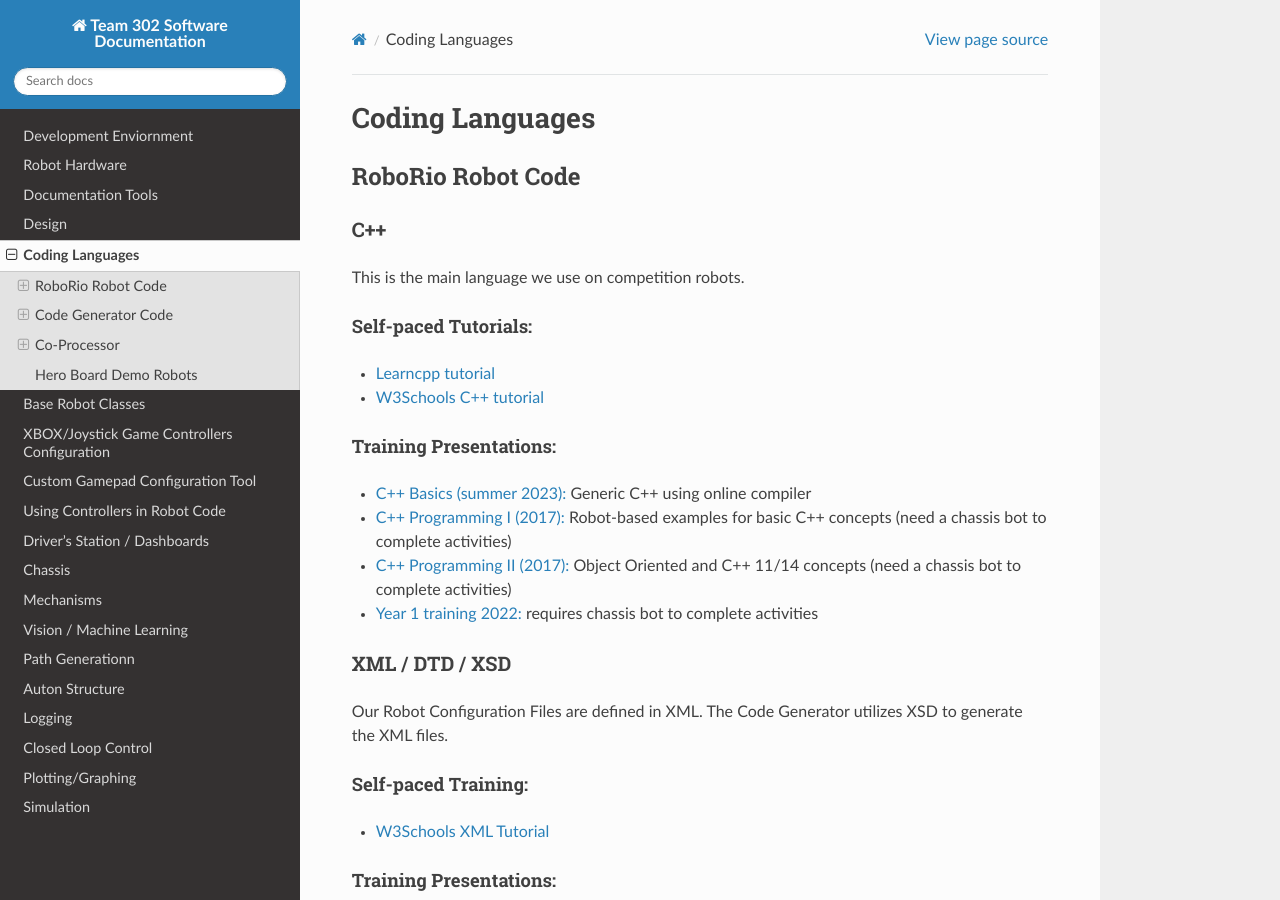
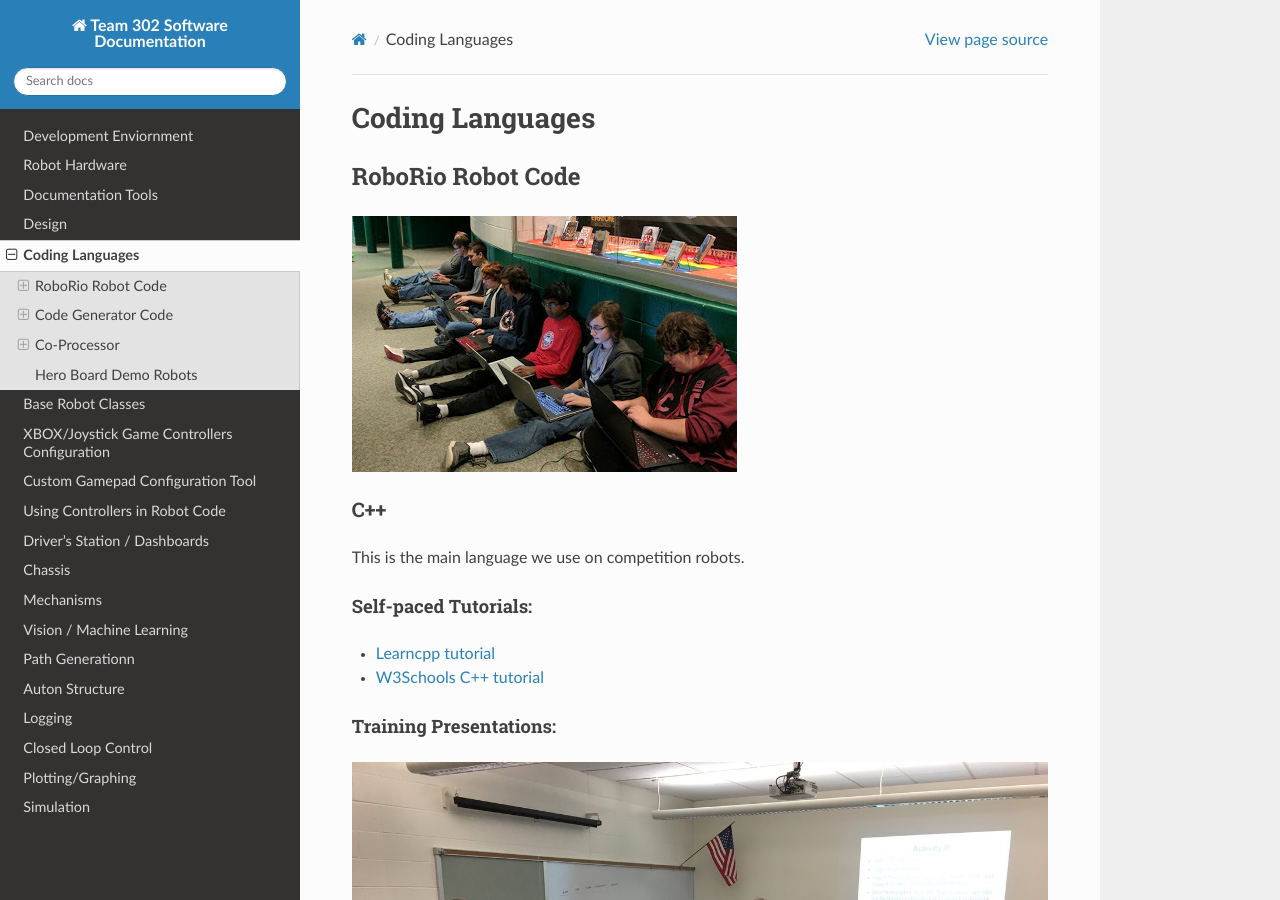
Before and after one commit to Team302/Team302Doco, a Sphinx documentation site: the page built from docs/codingLanguages.rst, in a window 1280 px wide and 900 px high. Built offline with Sphinx 7.4.7 and the Read the Docs theme 3.1.0, drawn with Linux system fonts in a browser that asks for light colours.

Commit message:
Update codingLanguages.rst

```diff
--- a/docs/codingLanguages.rst
+++ b/docs/codingLanguages.rst
@@ -5,8 +5,11 @@ Coding Languages
 .. _installation:
 
 
+
 RoboRio Robot Code
 ====================
+
+.. image:: ./images/sw.jpg
 
 
 C++
@@ -24,6 +27,9 @@ Self-paced Tutorials:
 
 Training Presentations:
 ~~~~~~~~~~~~~~~~~~~~~
+
+.. image:: ./images/year1SWTraining.jpg
+
 
 -     `C++ Basics (summer 2023):  <https://docs.google.com/presentation/d/1PeexmqShnf3PD-yPm97TZl94VXbjihP0/edit?usp=sharing&ouid=108257398000499150515&rtpof=true&sd=true>`_  Generic C++ using online compiler
 
```
